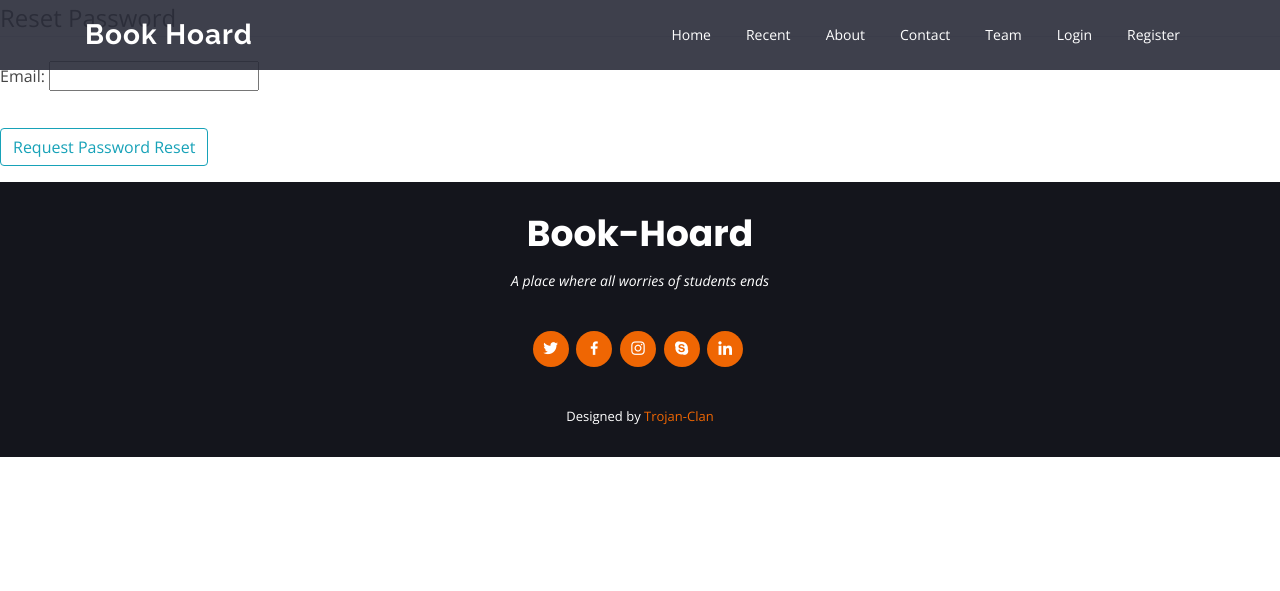
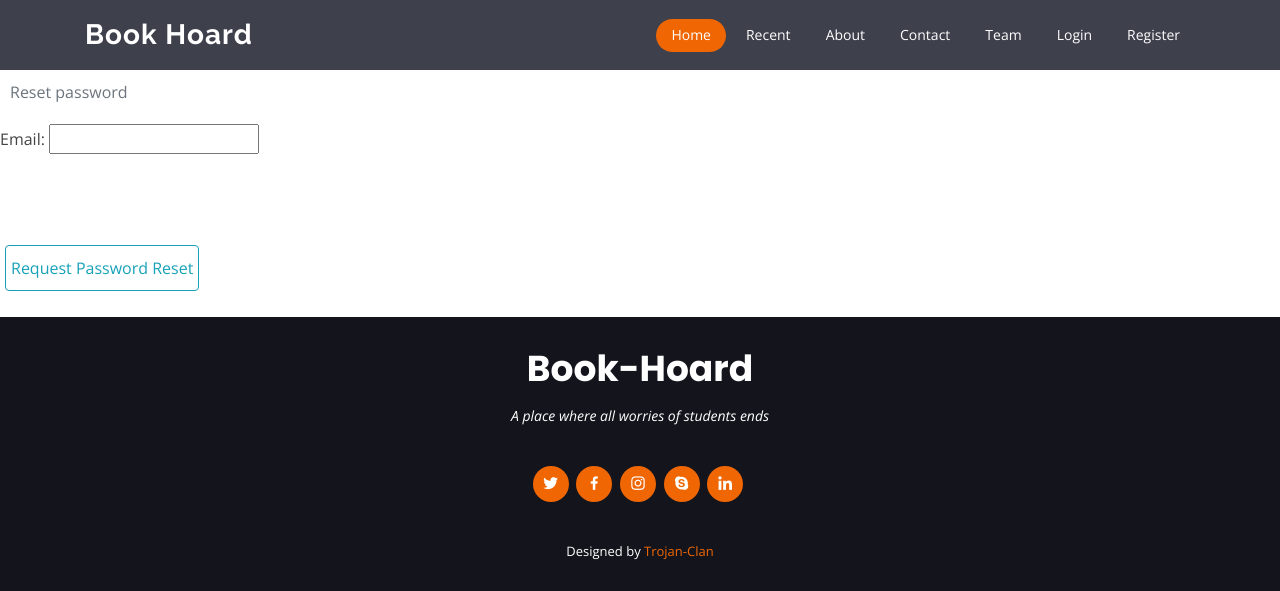
Before and after one commit to akshsharma1218/Trojen-Clan, a Django app: page /password-reset/ in a window 1280 px wide. Shown: the top 591 px of the page. Run offline with Django 3.2, Linux system fonts and the light colour scheme; some libraries are stand-ins or nearby versions.

Commit message:
Update password_reset.html

```diff
--- a/hoard/templates/hoard/password_reset.html
+++ b/hoard/templates/hoard/password_reset.html
@@ -2,12 +2,17 @@
 {% block content %}
 <form method="POST">
     {% csrf_token %}
-    <fieldset class="form-group">
-        <legend class="border-bottom mb-4">Reset Password</legend>
+    <section>
+        <nav aria-label="breadcrumb">
+            <ol class="product-image">
+              <li class="breadcrumb-item active" aria-current="page">Reset password</li>
+            </ol>
+          </nav>
         {{ form.as_p }}
-    </fieldset>
+
+    </section>
     <div class="form-group">
-        <button class="btn btn-outline-info" type="submit">Request Password Reset</button>
+        <button class="btn btn-outline-info product-image" type="submit">Request Password Reset</button>
     </div>
 </form>
 {%endblock%}
```
